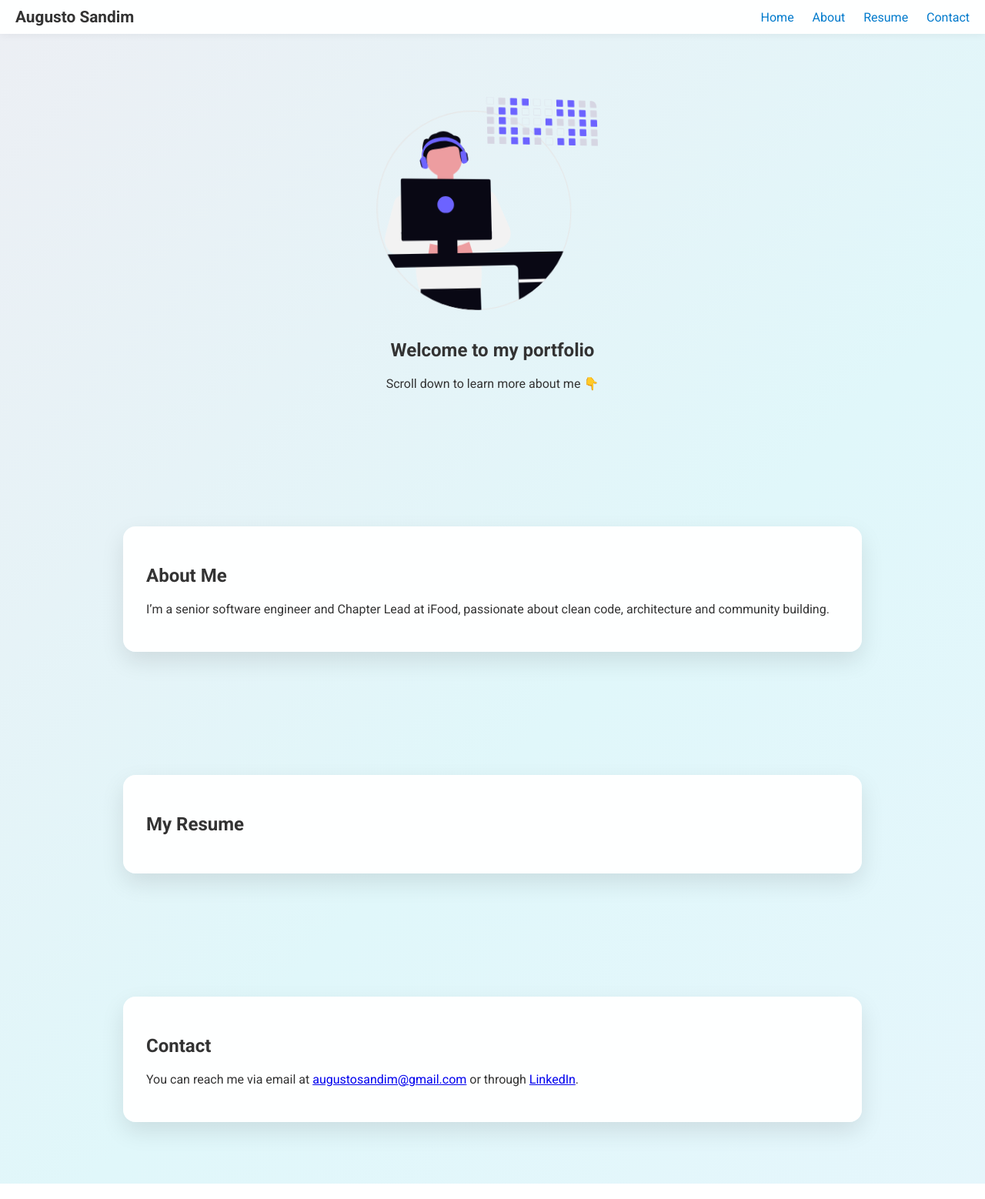
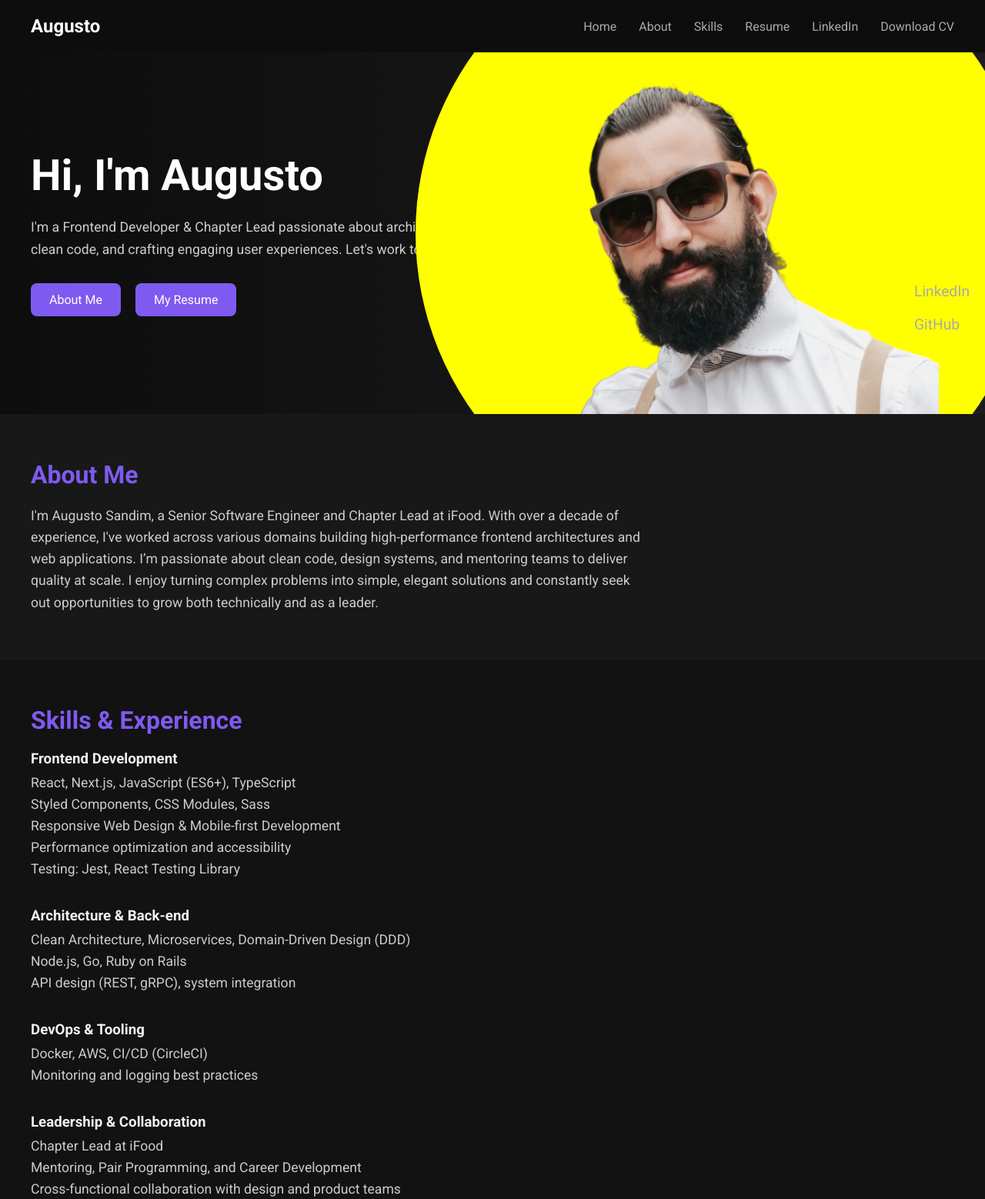
Before and after one commit to AugustoSandim/me, a plain HTML site: page index.html in a window 1280 px wide. Shown: the top 1558 px of the page at 77% size. Drawn offline with Linux system fonts and the light colour scheme.

Commit message:
Add personal images, restructure HTML, and enhance styling for portfolio

```diff
--- a/index.html
+++ b/index.html
@@ -3,7 +3,6 @@
   <head>
     <meta charset="UTF-8" />
     <meta name="viewport" content="width=device-width, initial-scale=1.0" />
-
     <title>Augusto Sandim - Developer</title>
 
     <!-- Google Fonts -->
@@ -12,80 +11,122 @@
       rel="stylesheet"
     />
 
-    <!-- ZeroMD -->
-    <script
-      type="module"
-      src="https://cdn.jsdelivr.net/gh/zerodevx/zero-md@2/dist/zero-md.min.js"
-    ></script>
-
     <style>
       * {
         box-sizing: border-box;
         scroll-behavior: smooth;
+        margin: 0;
+        padding: 0;
       }
 
       body {
-        margin: 0;
         font-family: "Roboto", sans-serif;
-        background: linear-gradient(-45deg, #f0f4ff, #e0f7fa, #fce4ec, #f3e5f5);
-        background-size: 400% 400%;
-        animation: gradientShift 15s ease infinite;
-        color: #333;
-      }
-
-      @keyframes gradientShift {
-        0% {
-          background-position: 0% 50%;
-        }
-        50% {
-          background-position: 100% 50%;
-        }
-        100% {
-          background-position: 0% 50%;
-        }
+        background: #0d0d0d;
+        color: #fff;
+        overflow-x: hidden;
       }
 
       header {
-        position: sticky;
-        top: 0;
-        background: rgba(255, 255, 255, 0.95);
-        backdrop-filter: blur(4px);
-        box-shadow: 0 2px 10px rgba(0, 0, 0, 0.05);
-        padding: 10px 20px;
+        padding: 20px 40px;
         display: flex;
         justify-content: space-between;
         align-items: center;
-        z-index: 1000;
+        background: #0d0d0d;
+        position: sticky;
+        top: 0;
+        z-index: 10;
       }
 
       .logo {
-        font-size: 1.3rem;
+        font-size: 1.5rem;
         font-weight: bold;
+        color: #fff;
       }
 
       nav a {
-        margin-left: 20px;
+        color: #aaa;
+        margin-left: 25px;
         text-decoration: none;
-        color: #007acc;
         font-weight: 500;
-        transition: color 0.3s;
       }
 
       nav a:hover {
-        color: #004e99;
+        color: #fff;
       }
 
-      .section {
-        padding: 80px 20px;
-        max-width: 1000px;
+      .hero {
+        display: flex;
+        flex-wrap: wrap;
+        align-items: center;
+        justify-content: space-between;
+        padding: 60px 40px;
+        background: linear-gradient(to right, #0d0d0d, #1c1c1c);
+        overflow: hidden;
+      }
+
+      .hero-text {
+        flex: 1;
+        max-width: 600px;
+        animation: fadeInUp 1s ease;
+      }
+
+      .hero-text h1 {
+        font-size: 3.5rem;
+        margin-bottom: 20px;
+      }
+
+      .hero-text p {
+        font-size: 1.1rem;
+        line-height: 1.6;
+        color: #ccc;
+      }
+
+      .hero-buttons {
+        margin-top: 30px;
+      }
+
+      .hero-buttons a {
+        display: inline-block;
+        margin-right: 15px;
+        background: #7f5af0;
+        color: white;
+        padding: 12px 24px;
+        border-radius: 8px;
+        text-decoration: none;
+        transition: background 0.3s;
+      }
+
+      .hero-buttons a:hover {
+        background: #5a36dc;
+      }
+
+      .hero-image {
+        flex: 1;
+        display: flex;
+        justify-content: center;
+        align-items: center;
+        animation: float 6s ease-in-out infinite;
+      }
+
+      .hero-image-mask {
+        background: yellow;
+        width: 800px;
+        height: 800px;
+        position: absolute;
         margin: auto;
-        animation: fadeInUp 1s ease;
+        border-radius: 50%;
+        z-index: -1;
+      }
+
+      .hero-image img {
+        width: 350px;
+        transform: scale(1.6);
       }
 
       @keyframes fadeInUp {
         from {
           opacity: 0;
-          transform: translateY(30px);
+          transform: translateY(40px);
         }
         to {
           opacity: 1;
@@ -93,125 +134,224 @@
         }
       }
 
-      .main {
-        background: rgba(255, 255, 255, 0.95);
-        padding: 30px;
-        border-radius: 16px;
-        box-shadow: 0 12px 30px rgba(0, 0, 0, 0.1);
-        backdrop-filter: blur(4px);
-        animation: fadeInUp 1.2s ease;
+      @keyframes float {
+        0%,
+        100% {
+          transform: translateY(0);
+        }
+        50% {
+          transform: translateY(-0px);
+        }
       }
 
-      .image3d {
-        perspective: 1000px;
+      .socials {
+        position: fixed;
+        top: 50%;
+        right: 20px;
+        transform: translateY(-50%);
         display: flex;
-        justify-content: center;
+        flex-direction: column;
+        gap: 20px;
+      }
+
+      .socials a {
+        color: #aaa;
+        font-size: 1.2rem;
+        text-decoration: none;
+        transition: color 0.3s;
+      }
+
+      .socials a:hover {
+        color: #fff;
+      }
+
+      section.skills {
+        padding: 60px 40px;
+        background: #121212;
+      }
+
+      .skills h2 {
+        font-size: 2rem;
+        margin-bottom: 20px;
+        color: #7f5af0;
+      }
+
+      .skills-category {
         margin-bottom: 40px;
       }
 
-      .image3d img {
-        width: 300px;
-        transform: rotateY(15deg) rotateX(5deg);
-        transition: transform 0.8s ease;
-
-        border-radius: 8px;
+      .skills-category h3 {
+        color: #f0f0f0;
+        margin-bottom: 10px;
       }
 
-      .image3d img:hover {
-        transform: rotateY(0deg) rotateX(0deg) scale(1.05);
+      .skills-category ul {
+        list-style: none;
+        padding-left: 0;
       }
 
-      zero-md::part(content) h1,
-      zero-md::part(content) h2 {
-        color: #222;
-        margin-top: 1.5em;
-      }
-
-      zero-md::part(content) a {
-        color: #007acc;
-        text-decoration: none;
-      }
-
-      zero-md::part(content) a:hover {
-        color: #004e99;
+      .skills-category li {
+        margin-bottom: 8px;
+        font-size: 1.1rem;
+        color: #ccc;
       }
 
       @media (max-width: 768px) {
-        nav a {
-          margin: 0 10px;
-          font-size: 14px;
+        .hero {
+          flex-direction: column;
+          padding: 40px 20px;
         }
 
-        .image3d img {
-          width: 90%;
+        .hero-text h1 {
+          font-size: 2.5rem;
         }
 
-        .main {
-          padding: 20px;
-        }
-
-        .section {
-          padding: 60px 15px;
+        .hero-image img {
+          width: 250px;
         }
       }
     </style>
   </head>
 
   <body>
-    <!-- Navigation Menu -->
     <header>
-      <div class="logo">Augusto Sandim</div>
+      <div class="logo">Augusto</div>
       <nav>
-        <a href="#home">Home</a>
+        <a href="#hero">Home</a>
         <a href="#about">About</a>
+        <a href="#skills">Skills</a>
         <a href="#resume">Resume</a>
-        <a href="#contact">Contact</a>
+        <a href="https://www.linkedin.com/in/augustosandim/" target="_blank"
+          >LinkedIn</a
+        >
+        <a href="/mnt/data/Augusto_Sandim_Resume_Updated.pdf" download
+          >Download CV</a
+        >
       </nav>
     </header>
 
-    <!-- Sections -->
-    <section class="section" id="home">
-      <div class="image3d">
-        <img
-          src="./img.svg"
-          alt="3D Computer Illustration"
-        />
+    <section id="hero" class="hero">
+      <div class="hero-text">
+        <h1>Hi, I'm Augusto</h1>
+        <p>
+          I'm a Frontend Developer & Chapter Lead passionate about architecture,
+          clean code, and crafting engaging user experiences. Let's work
+          together!
+        </p>
+        <div class="hero-buttons">
+          <a href="#about">About Me</a>
+          <a href="#resume">My Resume</a>
+        </div>
       </div>
-      <h1 style="text-align: center">Welcome to my portfolio</h1>
-      <p style="text-align: center">Scroll down to learn more about me 👇</p>
-    </section>
-
-    <section class="section" id="about">
-      <div class="main">
-        <h2>About Me</h2>
-        <p>
-          I’m a senior software engineer and Chapter Lead at iFood, passionate
-          about clean code, architecture and community building.
-        </p>
+      <div class="hero-image">
+        <div class="hero-image-mask"></div>
+        <img src="./assets/me.png" alt="Augusto Sandim portrait" />
       </div>
     </section>
 
-    <section class="section" id="resume">
-      <div class="main">
-        <h2>My Resume</h2>
-        <zero-md
-          src="https://raw.githubusercontent.com/AugustoSandim/me/main/README.md"
-        ></zero-md>
+    <section
+      id="about"
+      class="about"
+      style="padding: 60px 40px; background: #181818"
+    >
+      <h2 style="font-size: 2rem; color: #7f5af0; margin-bottom: 20px">
+        About Me
+      </h2>
+      <p
+        style="
+          font-size: 1.1rem;
+          line-height: 1.6;
+          color: #ccc;
+          max-width: 800px;
+        "
+      >
+        I'm Augusto Sandim, a Senior Software Engineer and Chapter Lead at
+        iFood. With over a decade of experience, I've worked across various
+        domains building high-performance frontend architectures and web
+        applications. I’m passionate about clean code, design systems, and
+        mentoring teams to deliver quality at scale. I enjoy turning complex
+        problems into simple, elegant solutions and constantly seek out
+        opportunities to grow both technically and as a leader.
+      </p>
+    </section>
+
+    <section id="skills" class="skills">
+      <h2>Skills & Experience</h2>
+
+      <div class="skills-category">
+        <h3>Frontend Development</h3>
+        <ul>
+          <li>React, Next.js, JavaScript (ES6+), TypeScript</li>
+          <li>Styled Components, CSS Modules, Sass</li>
+          <li>Responsive Web Design & Mobile-first Development</li>
+          <li>Performance optimization and accessibility</li>
+          <li>Testing: Jest, React Testing Library</li>
+        </ul>
+      </div>
+
+      <div class="skills-category">
+        <h3>Architecture & Back-end</h3>
+        <ul>
+          <li>Clean Architecture, Microservices, Domain-Driven Design (DDD)</li>
+          <li>Node.js, Go, Ruby on Rails</li>
+          <li>API design (REST, gRPC), system integration</li>
+        </ul>
+      </div>
+
+      <div class="skills-category">
+        <h3>DevOps & Tooling</h3>
+        <ul>
+          <li>Docker, AWS, CI/CD (CircleCI)</li>
+          <li>Monitoring and logging best practices</li>
+        </ul>
+      </div>
+
+      <div class="skills-category">
+        <h3>Leadership & Collaboration</h3>
+        <ul>
+          <li>Chapter Lead at iFood</li>
+          <li>Mentoring, Pair Programming, and Career Development</li>
+          <li>Cross-functional collaboration with design and product teams</li>
+        </ul>
       </div>
     </section>
 
-    <section class="section" id="contact">
-      <div class="main">
-        <h2>Contact</h2>
-        <p>
-          You can reach me via email at
-          <a href="mailto:augustosandim@gmail.com">augustosandim@gmail.com</a>
-          or through
-          <a href="https://www.linkedin.com/in/augustosandim" target="_blank"
-            >LinkedIn</a
-          >.
-        </p>
-      </div>
+    <section
+      id="resume"
+      class="resume"
+      style="padding: 60px 40px; background: #141414"
+    >
+      <h2 style="font-size: 2rem; color: #7f5af0; margin-bottom: 20px">
+        Resume
+      </h2>
+      <p style="font-size: 1.1rem; color: #ccc; max-width: 800px">
+        You can download my full resume in PDF format below. It includes
+        detailed information about my experience at iFood, RD Station, Letrus,
+        and other roles, as well as my educational background and
+        certifications.
+      </p>
+      <a
+        href="/mnt/data/Augusto_Sandim_Resume_Updated.pdf"
+        download
+        style="
+          display: inline-block;
+          margin-top: 20px;
+          background: #7f5af0;
+          color: white;
+          padding: 12px 24px;
+          border-radius: 8px;
+          text-decoration: none;
+          transition: background 0.3s;
+        "
+        >Download Resume</a
+      >
     </section>
+
+    <div class="socials">
+      <a href="https://www.linkedin.com/in/augustosandim/" target="_blank"
+        >LinkedIn</a
+      >
+      <a href="https://github.com/augustoSandim" target="_blank">GitHub</a>
+    </div>
   </body>
 </html>
```
Also changed, not shown: assets/Aspose.Words.c461f36c-c0e5-4ff7-b5f8-b4b48cdf62a8.001.png (renamed from Aspose.Words.c461f36c-c0e5-4ff7-b5f8-b4b48cdf62a8.001.png), assets/Aspose.Words.c461f36c-c0e5-4ff7-b5f8-b4b48cdf62a8.002.png (renamed from Aspose.Words.c461f36c-c0e5-4ff7-b5f8-b4b48cdf62a8.002.png), assets/Aspose.Words.c461f36c-c0e5-4ff7-b5f8-b4b48cdf62a8.003.png (renamed from Aspose.Words.c461f36c-c0e5-4ff7-b5f8-b4b48cdf62a8.003.png), assets/Aspose.Words.c461f36c-c0e5-4ff7-b5f8-b4b48cdf62a8.004.png (renamed from Aspose.Words.c461f36c-c0e5-4ff7-b5f8-b4b48cdf62a8.004.png), assets/Aspose.Words.c461f36c-c0e5-4ff7-b5f8-b4b48cdf62a8.005.png (renamed from Aspose.Words.c461f36c-c0e5-4ff7-b5f8-b4b48cdf62a8.005.png), assets/Aspose.Words.c461f36c-c0e5-4ff7-b5f8-b4b48cdf62a8.006.png (renamed from Aspose.Words.c461f36c-c0e5-4ff7-b5f8-b4b48cdf62a8.006.png), assets/Aspose.Words.c461f36c-c0e5-4ff7-b5f8-b4b48cdf62a8.007.png (renamed from Aspose.Words.c461f36c-c0e5-4ff7-b5f8-b4b48cdf62a8.007.png), assets/Aspose.Words.c461f36c-c0e5-4ff7-b5f8-b4b48cdf62a8.008.png (renamed from Aspose.Words.c461f36c-c0e5-4ff7-b5f8-b4b48cdf62a8.008.png), assets/img.svg (renamed from img.svg), assets/me.jpeg (added), assets/me.png (added), 1 other file.
